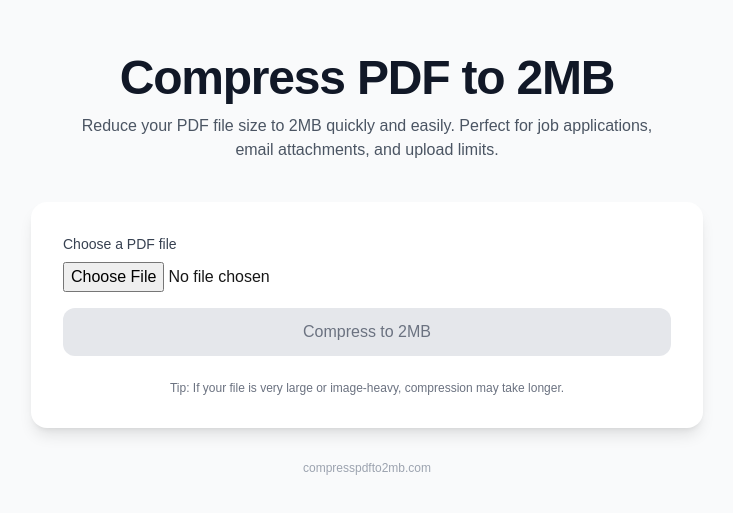
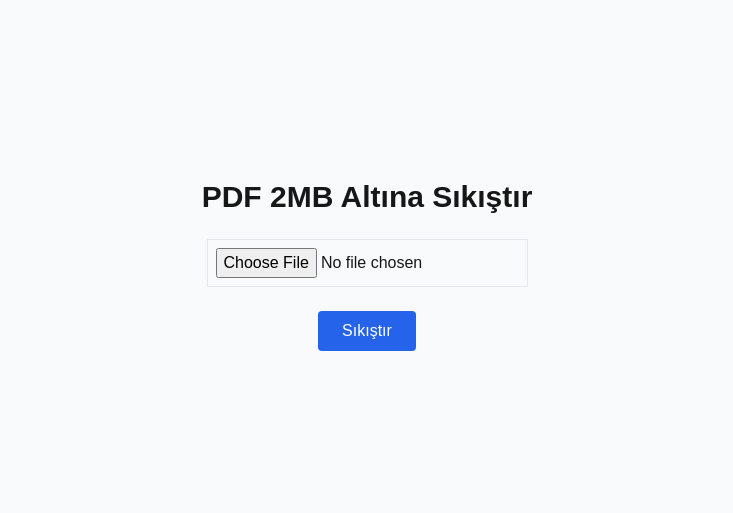
Before and after one commit to behicyildirim/compresspdfto2mb, a Next.js app: page / in a window 1280 px wide. Shown: the part 135-648 px from the top of the page, without its empty margins (273-1006 px from the left). Built offline with nearby package versions, Linux system fonts and the light colour scheme.

Commit message:
add upload UI

```diff
--- a/app/api/compress/route.ts
+++ b/app/api/compress/route.ts
@@ -4,7 +4,9 @@
 import fs from "node:fs/promises";
 import path from "node:path";
 import os from "node:os";
-
+import { execFile } from "node:child_process";
+import { promisify } from "node:util";
+const execFileAsync = promisify(execFile);
 export const runtime = "nodejs";
 export const dynamic = "force-dynamic";
 export async function GET() {
@@ -34,7 +36,15 @@
 
   await execFileAsync("gs", args);
 }
+const TARGET = 2 * 1024 * 1024;
 
+await compressWithGhostscript(inputPath, outputPath, "ebook");
+let outBytes = await fs.readFile(outputPath);
+
+if (outBytes.length > TARGET) {
+  await compressWithGhostscript(inputPath, outputPath, "screen");
+  outBytes = await fs.readFile(outputPath);
+}
 export async function POST(req: Request) {
   try {
     const form = await req.formData();
@@ -43,7 +53,23 @@
     if (!file || !(file instanceof File)) {
       return NextResponse.json({ error: "No file uploaded" }, { status: 400 });
     }
+    try {
+  const { stdout } = await execFileAsync("gs", ["--version"]);
+  console.log("Ghostscript version:", stdout);
+} catch (e) {
+  console.error("Ghostscript not found:", e);
+  return NextResponse.json({ error: "Ghostscript not installed on server" }, { status: 500 });
+}
+// 1) PDF mi?
+if (file.type !== "application/pdf") {
+  return NextResponse.json({ error: "Only PDF files are allowed" }, { status: 400 });
+}
 
+// 2) Max boyut (örnek 25MB)
+const MAX_BYTES = 25 * 1024 * 1024;
+if (file.size > MAX_BYTES) {
+  return NextResponse.json({ error: "File too large (max 25MB)" }, { status: 413 });
+}
     const bytes = Buffer.from(await file.arrayBuffer());
 
     const inputPath = makeTempPath(file.name);
--- a/app/page.tsx
+++ b/app/page.tsx
@@ -1,133 +1,61 @@
 "use client";
 
-import { useMemo, useState } from "react";
-
-function formatBytes(bytes: number) {
-  if (!Number.isFinite(bytes)) return "";
-  const mb = bytes / (1024 * 1024);
-  if (mb >= 1) return `${mb.toFixed(2)} MB`;
-  const kb = bytes / 1024;
-  return `${kb.toFixed(0)} KB`;
-}
+import { useState } from "react";
 
 export default function Home() {
   const [file, setFile] = useState<File | null>(null);
-  const [isWorking, setIsWorking] = useState(false);
-  const [message, setMessage] = useState<string>("");
+  const [loading, setLoading] = useState(false);
 
-  const fileInfo = useMemo(() => {
-    if (!file) return null;
-    return { name: file.name, size: formatBytes(file.size) };
-  }, [file]);
+  const handleUpload = async () => {
+    if (!file) return alert("Lütfen PDF seçin");
 
-  async function onCompress() {
-  if (!file || isWorking) return;
+    const formData = new FormData();
+    formData.append("file", file);
 
-  setIsWorking(true);
-  setMessage("Compressing…");
+    setLoading(true);
 
     try {
-    const fd = new FormData();
-    fd.append("file", file);
-
       const res = await fetch("/api/compress", {
         method: "POST",
-      body: fd,
+        body: formData,
       });
 
-    if (!res.ok) {
-      const txt = await res.text().catch(() => "");
-      console.error("API error:", res.status, txt);
-      throw new Error("Compression failed");
-    }
+      if (!res.ok) throw new Error("Sıkıştırma başarısız");
 
       const blob = await res.blob();
-    const url = URL.createObjectURL(blob);
+      const url = window.URL.createObjectURL(blob);
 
       const a = document.createElement("a");
       a.href = url;
-    a.download = `compressed_${file.name}`;
-    document.body.appendChild(a);
+      a.download = "compressed.pdf";
       a.click();
-    a.remove();
 
-    URL.revokeObjectURL(url);
-
-    setMessage("Done ✅ Download started");
-  } catch (e) {
-    console.error(e);
-    setMessage("Compression failed. Try another file.");
-  } finally {
-    setIsWorking(false);
-  }
+      window.URL.revokeObjectURL(url);
+    } catch (err) {
+      alert("Hata oluştu");
     }
 
+    setLoading(false);
+  };
 
   return (
-    <main className="min-h-screen bg-gray-50 p-6 flex items-center justify-center">
-      <div className="w-full max-w-2xl">
-        <header className="text-center mb-10">
-          <h1 className="text-4xl md:text-5xl font-bold tracking-tight text-gray-900">
-            Compress PDF to 2MB
-          </h1>
-          <p className="text-gray-600 mt-3 max-w-xl mx-auto">
-            Reduce your PDF file size to 2MB quickly and easily. Perfect for job
-            applications, email attachments, and upload limits.
-          </p>
-        </header>
+    <main className="min-h-screen flex flex-col items-center justify-center gap-6 bg-gray-50">
+      <h1 className="text-3xl font-bold">PDF 2MB Altına Sıkıştır</h1>
 
-        <div className="bg-white shadow-lg rounded-2xl p-6 md:p-8">
-          <label className="block text-sm font-medium text-gray-700 mb-2">
-            Choose a PDF file
-          </label>
-
-          <div className="flex flex-col gap-4">
       <input
         type="file"
         accept="application/pdf"
-              className="w-full"
-              onChange={(e) => {
-                const f = e.target.files?.[0] ?? null;
-                setFile(f);
-                setMessage("");
-              }}
+        onChange={(e) => setFile(e.target.files?.[0] || null)}
+        className="border p-2"
       />
 
-            {fileInfo && (
-              <div className="text-sm text-gray-700 bg-gray-50 border rounded-xl p-3">
-                <div className="font-medium truncate">{fileInfo.name}</div>
-                <div className="text-gray-500">Size: {fileInfo.size}</div>
-              </div>
-            )}
-
       <button
-              onClick={onCompress}
-              disabled={!file || isWorking}
-              className={[
-                "w-full py-3 rounded-xl transition font-medium",
-                !file || isWorking
-                  ? "bg-gray-200 text-gray-500 cursor-not-allowed"
-                  : "bg-black text-white hover:bg-gray-800",
-              ].join(" ")}
+        onClick={handleUpload}
+        disabled={loading}
+        className="bg-blue-600 text-white px-6 py-2 rounded"
       >
-              {isWorking ? "Compressing…" : "Compress to 2MB"}
+        {loading ? "Sıkıştırılıyor..." : "Sıkıştır"}
       </button>
-
-            {message && (
-              <p className="text-sm text-gray-600 text-center">{message}</p>
-            )}
-          </div>
-
-          <p className="text-xs text-gray-500 mt-6 text-center">
-            Tip: If your file is very large or image-heavy, compression may take
-            longer.
-          </p>
-        </div>
-
-        <footer className="text-center text-xs text-gray-400 mt-8">
-          compresspdfto2mb.com
-        </footer>
-      </div>
     </main>
   );
 }
```
Also changed, not shown: 1 other file (tests, documents, lock files or other folders). Lines whose indentation alone changed are shown as unchanged.
